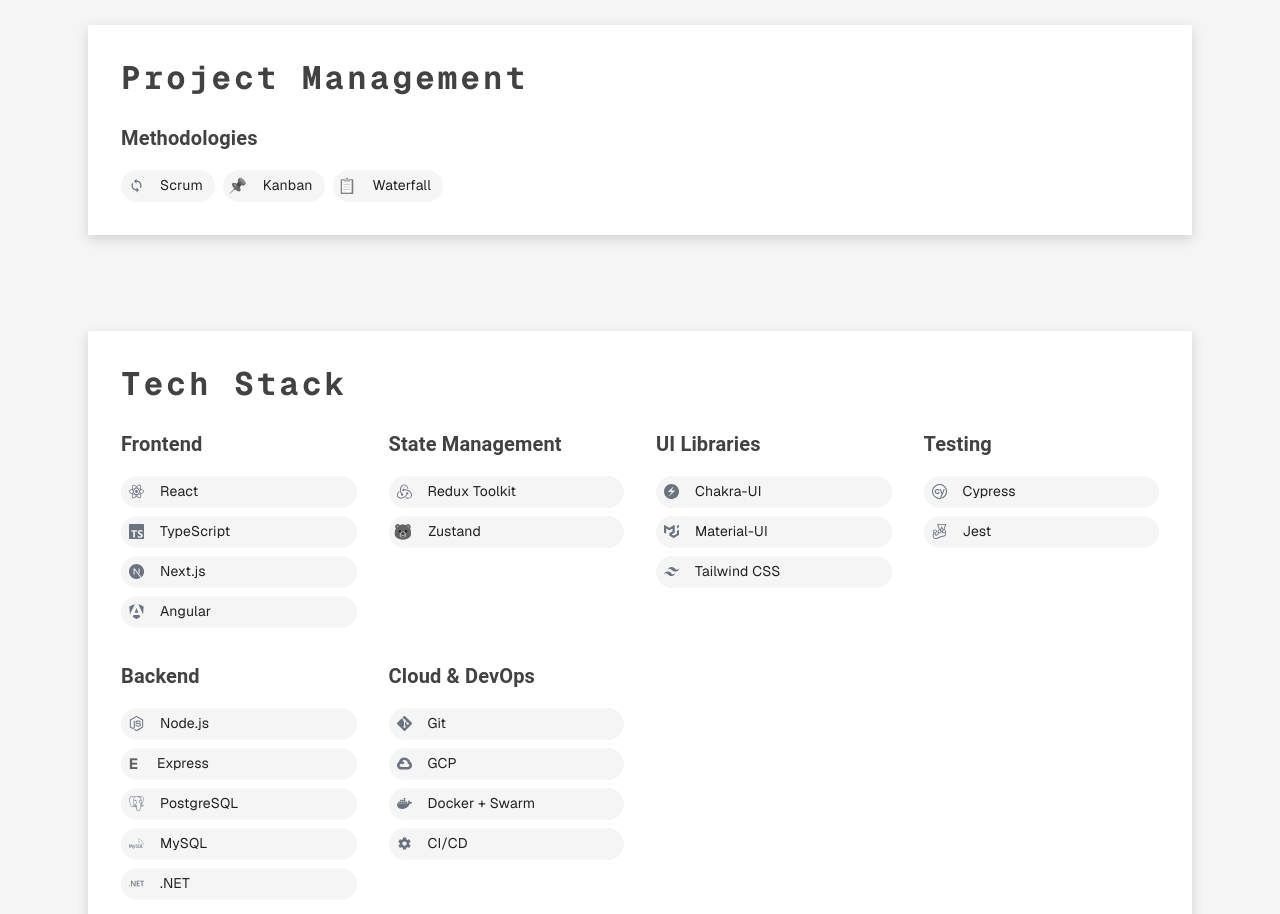
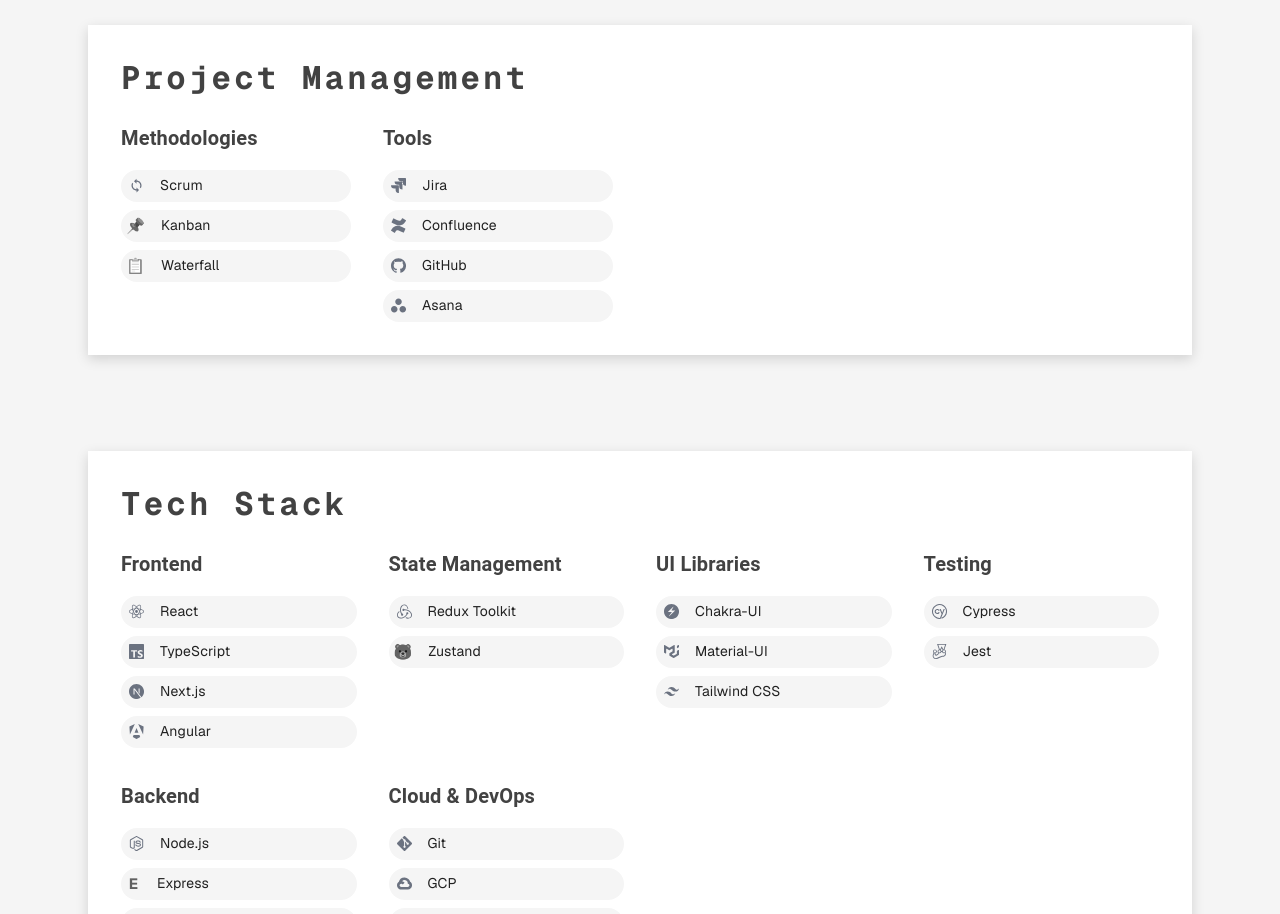
Before and after one commit to rlukawski/personal-website-2, a Next.js app: page /en#hero in a window 1280 px wide. Shown: the part 880-1794 px from the top of the page. Built offline with nearby package versions, Linux system fonts and the light colour scheme; what @mui/material-nextjs would draw is missing.

Commit message:
Add Tools to Project Management section

```diff
--- a/src/components/ProjectManagementSection.tsx
+++ b/src/components/ProjectManagementSection.tsx
@@ -1,31 +1,13 @@
 "use client";
 
-import Box from "@mui/material/Box";
-import Typography from "@mui/material/Typography";
-import Chip from "@mui/material/Chip";
 import { SectionLayout } from "./SectionLayout";
 import { useTranslations } from "next-intl";
-import { grey } from "@mui/material/colors";
 import {
-  SiReact,
-  SiTypescript,
-  SiNextdotjs,
-  SiAngular,
-  SiRedux,
-  SiChakraui,
-  SiMui,
-  SiTailwindcss,
-  SiCypress,
-  SiJest,
-  SiNodedotjs,
-  SiPostgresql,
-  SiMysql,
-  SiGit,
-  SiGooglecloud,
-  SiDocker,
-  SiDotnet,
+  SiJira,
+  SiConfluence,
+  SiGithub,
+  SiAsana,
 } from "react-icons/si";
-import { IoMdSettings } from "react-icons/io";
 import { MdLoop } from "react-icons/md";
 import { IconType } from "react-icons";
 import { Categories } from "@/components/Categories";
@@ -56,11 +38,24 @@ export function ProjectManagementSection() {
         { name: "Waterfall", emoji: "📋", color: iconColor },
       ],
     },
+    {
+      title: t("tools"),
+      items: [
+        { name: "Jira", icon: SiJira, color: iconColor },
+        { name: "Confluence", icon: SiConfluence, color: iconColor },
+        { name: "GitHub", icon: SiGithub, color: iconColor },
+        { name: "Asana", icon: SiAsana, color: iconColor },
+      ],
+    },
   ];
 
   return (
     <SectionLayout title={t("title")} id="pm">
-      <Categories categories={categories} template={{ xs: "1fr" }} orientation="row" />
+      <Categories
+        categories={categories}
+        template={{ xs: "1fr", sm: "repeat(2, minmax(200px, 230px))" }}
+        orientation="column"
+      />
     </SectionLayout>
   );
 }
--- a/src/i18n/en.json
+++ b/src/i18n/en.json
@@ -25,7 +25,8 @@
   },
   "projectManagement": {
     "title": "Project Management",
-    "methodologies": "Methodologies"
+    "methodologies": "Methodologies",
+    "tools": "Tools"
   },
   "technologies": {
     "title": "Tech Stack",
--- a/src/i18n/pl.json
+++ b/src/i18n/pl.json
@@ -26,7 +26,8 @@
   },
   "projectManagement": {
     "title": "Zarządzanie projektami",
-    "methodologies": "Metodyki"
+    "methodologies": "Metodyki",
+    "tools": "Narzędzia"
   },
   "technologies": {
     "title": "Kluczowe Technologie",
```
